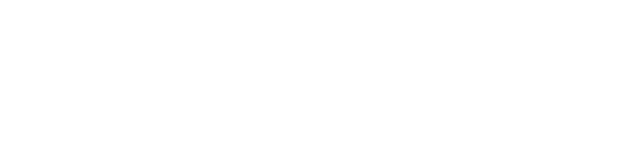
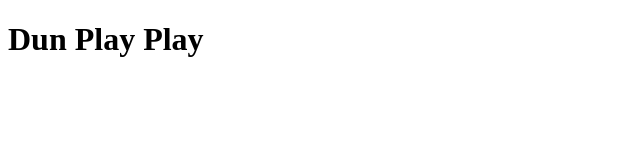
Before and after one commit to dhscomputing/computingchatbot, a plain HTML site: page index.html in a window 1280 px wide. Shown: the whole page, without its empty margins (0-640 px from the left). Drawn offline with Linux system fonts and the light colour scheme.

Commit message:
Update index.html

```diff
--- a/index.html
+++ b/index.html
@@ -1,9 +1,11 @@
 <!DOCTYPE html>
 <html>
   <head>
-
+    <meta charset="UTF-8" />
+    <title>DHS Computing - Ask Me Anything!</title>
   </head>
   <body>
+    <h1>Dun Play Play</h1>
 
   <script type="text/javascript" id="susi-bot-script" data-userid="undefined" data-group="Knowledge" data-language="en" data-skill="Dunman High School" src="https://skills.susi.ai/susi-chatbot.js" ></script>
   </body>
```
